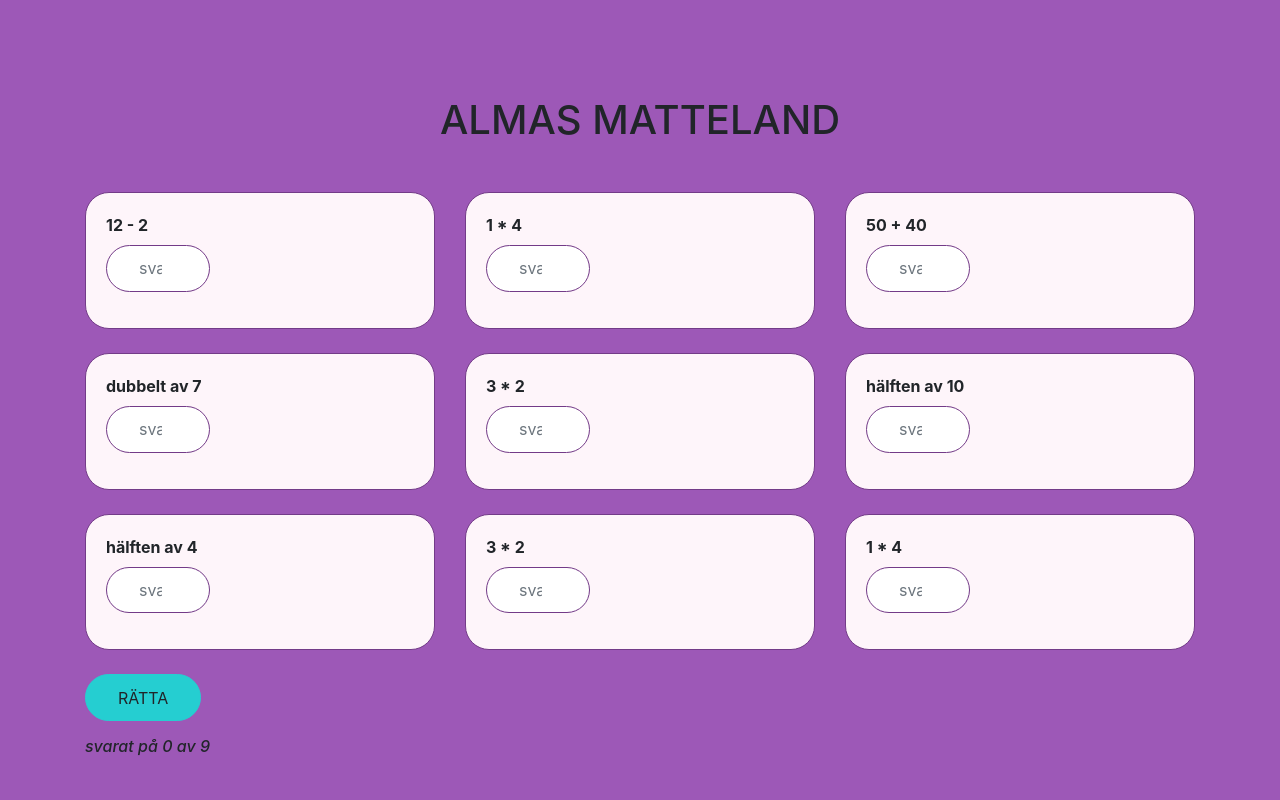
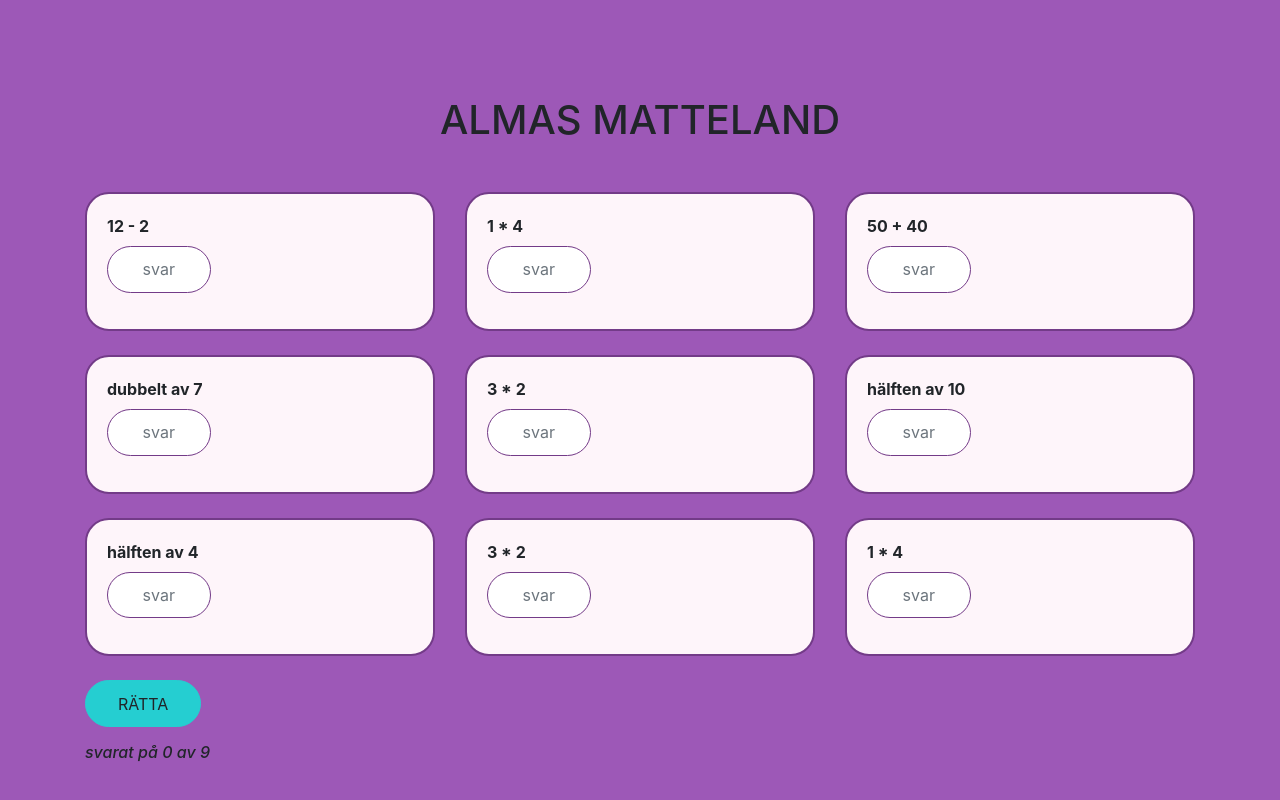
Before and after one commit to wirn/alma-math, a React (Create React App) app: page / in a window 1280 px wide. Shown: the top 800 px of the page. Built offline with nearby package versions, Linux system fonts and the light colour scheme.

Commit message:
minor styling changes

```diff
--- a/src/components/task.js
+++ b/src/components/task.js
@@ -3,7 +3,8 @@
 const Task = (props) => {
 
     const style = {
-        borderColor: props.isCorrect === false && props.answered && props.isCorrected ? 'red' : null
+        borderColor: props.isCorrect === false && props.answered && props.isCorrected ? 'red' : null,
+        borderWidth: '2px'
     }
 
     return <div className="card" style={style}>
--- a/src/style/_misc.scss
+++ b/src/style/_misc.scss
@@ -10,3 +10,9 @@
     margin-top: 3rem;
   }
 }
+
+input[type="number"]::-webkit-inner-spin-button,
+input[type="number"]::-webkit-outer-spin-button {
+  -webkit-appearance: none;
+  margin: 0;
+}
```
